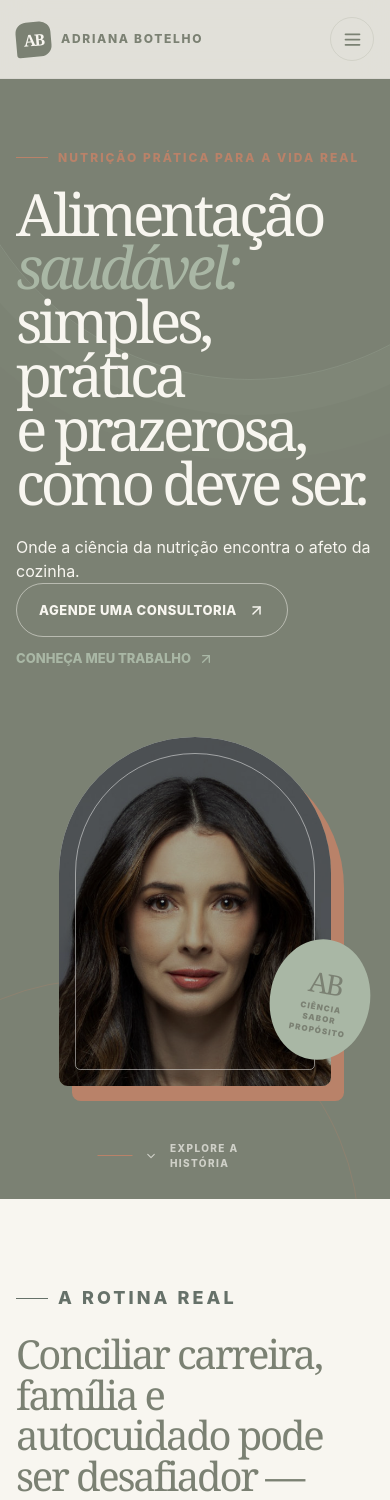
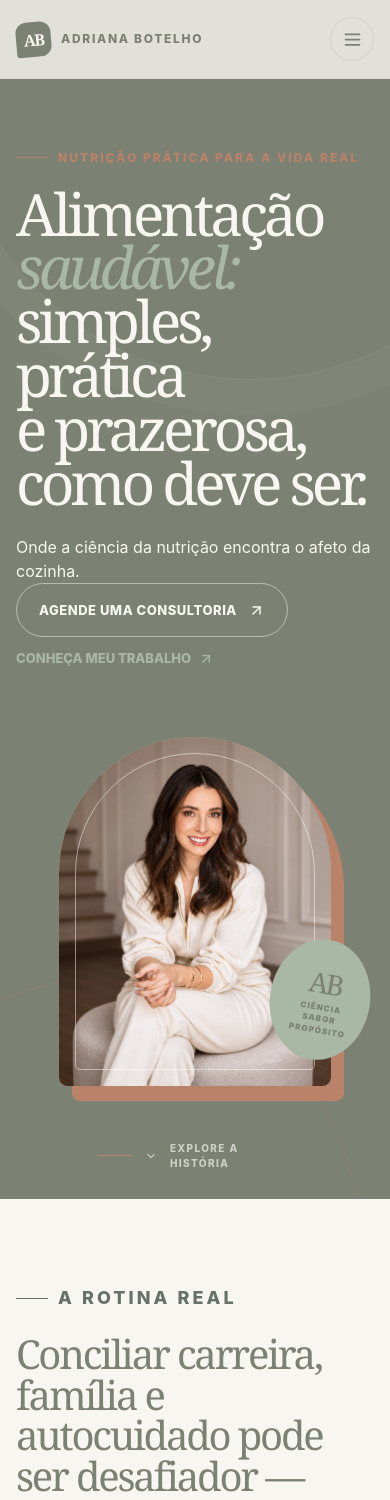
Before and after one commit to richardheyjedi/adrianabotelho, a Next.js app: page / in a window 390 px wide. Shown: the top 1500 px of the page. Built offline with nearby package versions, Linux system fonts and the light colour scheme.

Commit message:
Add hero portrait and mobile material mockup

```diff
--- a/src/app/globals.css
+++ b/src/app/globals.css
@@ -82,7 +82,7 @@ img { max-width: 100%; }
 .hero-art { position: relative; display: grid; min-height: 580px; place-items: center; }
 .hero-image-frame { position: relative; z-index: 1; width: min(100%, 480px); aspect-ratio: .78; overflow: hidden; border-radius: 250px 250px 16px 16px; background: var(--sage); box-shadow: 22px 24px 0 var(--terracotta); }
 .hero-image-frame::after { position: absolute; inset: 16px; content: ''; border: 1px solid rgba(255,255,255,.48); border-radius: 230px 230px 10px 10px; pointer-events: none; }
-.hero-image { width: 100%; height: 100%; object-fit: cover; object-position: center top; mix-blend-mode: multiply; }
+.hero-image { width: 100%; height: 100%; object-fit: cover; object-position: center top; }
 .hero-stamp { position: absolute; right: -2%; bottom: 12%; z-index: 2; display: grid; width: 132px; aspect-ratio: 1; place-items: center; padding: 24px; border-radius: 50%; color: var(--forest); background: var(--sage); font-size: 10px; font-weight: 900; letter-spacing: .13em; line-height: 1.4; text-align: center; text-transform: uppercase; transform: rotate(10deg); }
 .hero-stamp strong { display: block; font-family: var(--serif); font-size: 28px; font-weight: 400; letter-spacing: -.1em; }
 .scroll-cue { position: absolute; bottom: 28px; left: 50%; z-index: 2; display: flex; align-items: center; gap: 12px; color: rgba(248,246,240,.68); font-size: 10px; font-weight: 800; letter-spacing: .14em; text-transform: uppercase; transform: translateX(-50%); }
@@ -105,6 +105,9 @@ img { max-width: 100%; }
 .benefit-list li::before { width: 7px; height: 7px; flex: 0 0 auto; margin-top: 8px; content: ''; border-radius: 50%; background: var(--terracotta); }
 .material-mockup { position: relative; display: grid; min-height: 520px; place-items: center; }
 .material-mockup::before { position: absolute; width: 78%; aspect-ratio: 1; content: ''; border: 1px solid rgba(169,183,165,.34); border-radius: 50%; }
+.material-device { position: relative; z-index: 1; width: min(390px, 78%); aspect-ratio: .667; filter: drop-shadow(24px 28px 14px rgba(0,0,0,.22)); transform: rotate(2deg); transition: transform .55s var(--ease), filter .55s var(--ease); }
+.material-device img { object-fit: contain; }
+.material-mockup:hover .material-device { filter: drop-shadow(28px 34px 18px rgba(0,0,0,.26)); transform: rotate(0deg) translateY(-8px); }
 .material-cover { position: relative; z-index: 1; width: min(290px, 68%); aspect-ratio: .74; padding: 18px; border: 9px solid var(--ivory); background: var(--cream); box-shadow: 24px 24px 0 rgba(185,130,105,.55); transform: rotate(5deg); }
 .material-cover img { width: 100%; height: 100%; object-fit: cover; }
 .material-note { position: absolute; right: 5%; bottom: 12%; z-index: 2; padding: 11px 15px; border: 1px solid rgba(248,246,240,.32); color: var(--ivory); background: rgba(var(--forest-rgb),.75); font-size: 11px; font-weight: 800; }
@@ -362,6 +365,7 @@ img { max-width: 100%; }
   .home-carousel-controls { grid-template-columns: 1fr; gap: 18px; }
   .home-carousel-navigation { justify-content: space-between; }
   .material-mockup { min-height: 390px; }
+  .material-device { width: min(330px, 76%); }
   .material-cover { width: 62%; }
   .recipe-grid, .article-results { grid-template-columns: 1fr; }
   .recipe-card:first-child, .article-card-featured { grid-column: auto; }
--- a/src/app/page.tsx
+++ b/src/app/page.tsx
@@ -17,7 +17,7 @@ export default function HomePage() {
             <h1><span data-hero-line>Alimentação</span> <em data-hero-line>saudável:</em><br /><span data-hero-line>simples, prática</span><br /><span data-hero-line>e prazerosa,</span><br /><span data-hero-line>como deve ser.</span></h1>
             <div data-hero-copy><p>Onde a ciência da nutrição encontra o afeto da cozinha.</p><div className="hero-actions"><Link className="button button-light" href="/contato#agendamento">Agende uma consultoria <ArrowUpRight size={17} /></Link><Link className="text-link" href="/sobre" style={{ color: 'var(--sage)' }}>Conheça meu trabalho <ArrowUpRight size={16} /></Link></div></div>
           </div>
-          <div className="hero-art" data-hero-art><div className="hero-image-frame"><Image className="hero-image" src="/images/adriana-botelho-expert.jpeg" alt="Retrato de Adriana Botelho" fill priority sizes="(max-width: 900px) 70vw, 420px" /></div><div className="hero-stamp" data-hero-stamp><strong>AB</strong><span>ciência<br />sabor<br />propósito</span></div></div>
+          <div className="hero-art" data-hero-art><div className="hero-image-frame"><Image className="hero-image" src="/images/adriana-botelho-hero.webp" alt="Adriana Botelho em um retrato elegante em tons creme" fill priority sizes="(max-width: 900px) 70vw, 420px" /></div><div className="hero-stamp" data-hero-stamp><strong>AB</strong><span>ciência<br />sabor<br />propósito</span></div></div>
         </div>
         <div className="scroll-cue" data-hero-scroll><ChevronDown size={14} /> Explore a história</div>
       </section>
@@ -25,7 +25,7 @@ export default function HomePage() {
 
     <Reveal><section className="section section-ivory"><div className="container intro-grid"><div className="intro-copy"><p className="eyebrow">A rotina real</p><h2 className="display">Conciliar carreira, família e autocuidado pode ser desafiador — mas não precisa ser complicado.</h2><div className="intro-copy-body"><p className="section-intro">Se você vive uma rotina intensa e desempenha vários papéis ao longo do dia, sabe o quanto a alimentação saudável é essencial — e, por isso, precisa de soluções práticas, que funcionem no seu dia a dia.</p><p className="section-intro">Aqui, você encontra estratégias para otimizar seu tempo na cozinha sem abrir mão do sabor, do prazer à mesa e do bem-estar da sua família.</p><Link className="button" href="/contato#agendamento">Agende uma consultoria <ArrowUpRight size={17} /></Link></div></div><div className="editorial-photo" aria-label="Ingredientes frescos organizados em uma cozinha acolhedora"><Image src="/images/editorial-ingredients.webp" alt="Ingredientes frescos, ervas e cerâmica em uma cozinha acolhedora" fill sizes="(max-width: 900px) 100vw, 50vw" /><span className="editorial-photo-caption">comida de verdade, todos os dias</span><span className="editorial-photo-index">02 / 07</span></div></div></section></Reveal>
 
-    <Reveal><section className="section section-forest"><div className="container material-grid"><div className="material-copy"><p className="eyebrow">Material gratuito</p><h2 className="display">Menos tempo na cozinha, mais tempo para o que realmente importa.</h2><p>Uma alimentação nutritiva começa com um bom planejamento. Baixe gratuitamente minha Lista de Compras Inteligente e simplifique sua rotina alimentar.</p><ul className="benefit-list"><li>Otimize seu tempo na cozinha.</li><li>Tenha sempre os ingredientes certos à mão.</li><li>Reduza desperdícios e organize sua rotina alimentar.</li></ul><div className="hero-actions"><span className="button button-light" aria-disabled="true">Material em preparação</span><a className="text-link" href="/downloads/ebook-bases-alimentares.pdf" style={{ color: 'var(--sage)' }}>Baixar e-book Bases Alimentares <ArrowUpRight size={16} /></a></div></div><div className="material-mockup"><div className="material-cover"><Image src="/images/capa-bases-alimentares.jpeg" alt="Capa do e-book Bases Alimentares" fill sizes="290px" /></div><span className="material-note">Lista de Compras Inteligente · placeholder</span></div></div></section></Reveal>
+    <Reveal><section className="section section-forest"><div className="container material-grid"><div className="material-copy"><p className="eyebrow">Material gratuito</p><h2 className="display">Menos tempo na cozinha, mais tempo para o que realmente importa.</h2><p>Uma alimentação nutritiva começa com um bom planejamento. Baixe gratuitamente minha Lista de Compras Inteligente e simplifique sua rotina alimentar.</p><ul className="benefit-list"><li>Otimize seu tempo na cozinha.</li><li>Tenha sempre os ingredientes certos à mão.</li><li>Reduza desperdícios e organize sua rotina alimentar.</li></ul><div className="hero-actions"><span className="button button-light" aria-disabled="true">Material em preparação</span><a className="text-link" href="/downloads/ebook-bases-alimentares.pdf" style={{ color: 'var(--sage)' }}>Baixar e-book Bases Alimentares <ArrowUpRight size={16} /></a></div></div><div className="material-mockup"><div className="material-device"><Image src="/images/material-app-iphone.webp" alt="Mockup de um smartphone branco com um aplicativo de planejamento alimentar" fill sizes="(max-width: 900px) 70vw, 390px" /></div><span className="material-note">Planejamento alimentar · experiência mobile</span></div></div></section></Reveal>
 
     <Reveal><section className="section section-cream"><div className="container"><div className="section-heading-row"><div><p className="eyebrow">Cozinha possível</p><h2 className="display">Receitas práticas, nutritivas e cheias de sabor.</h2></div><div><p>Estratégias para otimizar seu tempo na cozinha sem abrir mão do sabor, do prazer à mesa e do bem-estar da sua família.</p><Link className="text-link" href="/blog">Acessar todos os artigos <ArrowUpRight size={16} /></Link></div></div><HomeArticlesCarousel articles={articles} /></div></section></Reveal>
 
```
Also changed, not shown: public/images/adriana-botelho-hero.webp (added), public/images/material-app-iphone.webp (added).
